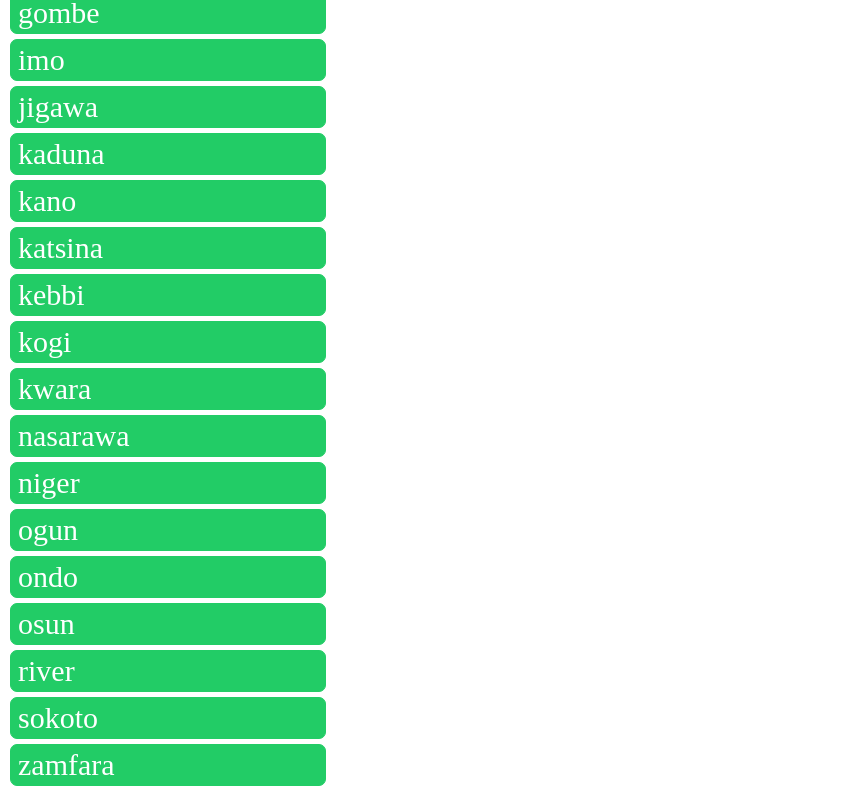
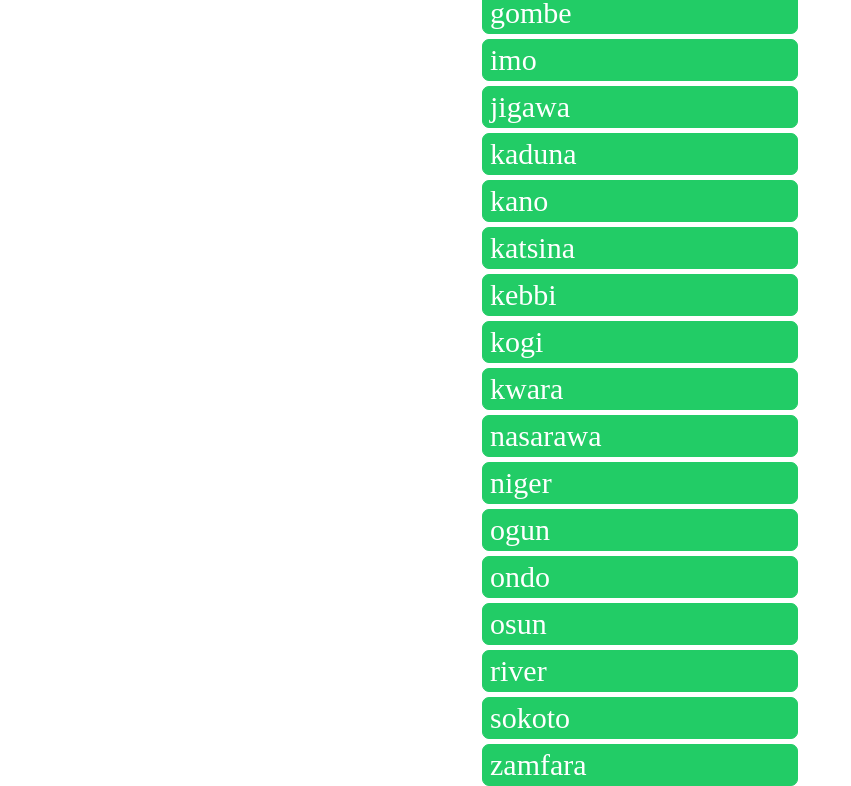
Before and after one commit to saidabdul80/InteractiveNigerStateLgaMap, a plain HTML site: page index.html in a window 1280 px wide. Shown: the part 718-1504 px from the top of the page, without its empty margins (0-851 px from the left). Drawn offline with Linux system fonts and the light colour scheme.

Commit message:
[FIX] updates

```diff
--- a/index.html
+++ b/index.html
@@ -17,7 +17,8 @@
 	.stateI{
 		border-radius: 7px;
 		border:1px solid #2c6;
-		font-size:2em;padding:3px 7px;background:#2c6;color:white;margin:5px 0px 0px 10px;width:300px;}
+		font-size:2em;padding:3px 7px;background:#2c6;color:white;margin:5px auto 0px auto;width:300px;
+	}
 	.stateI:hover{
 		border:1px solid #2c6;
 		background-color: white;
```
